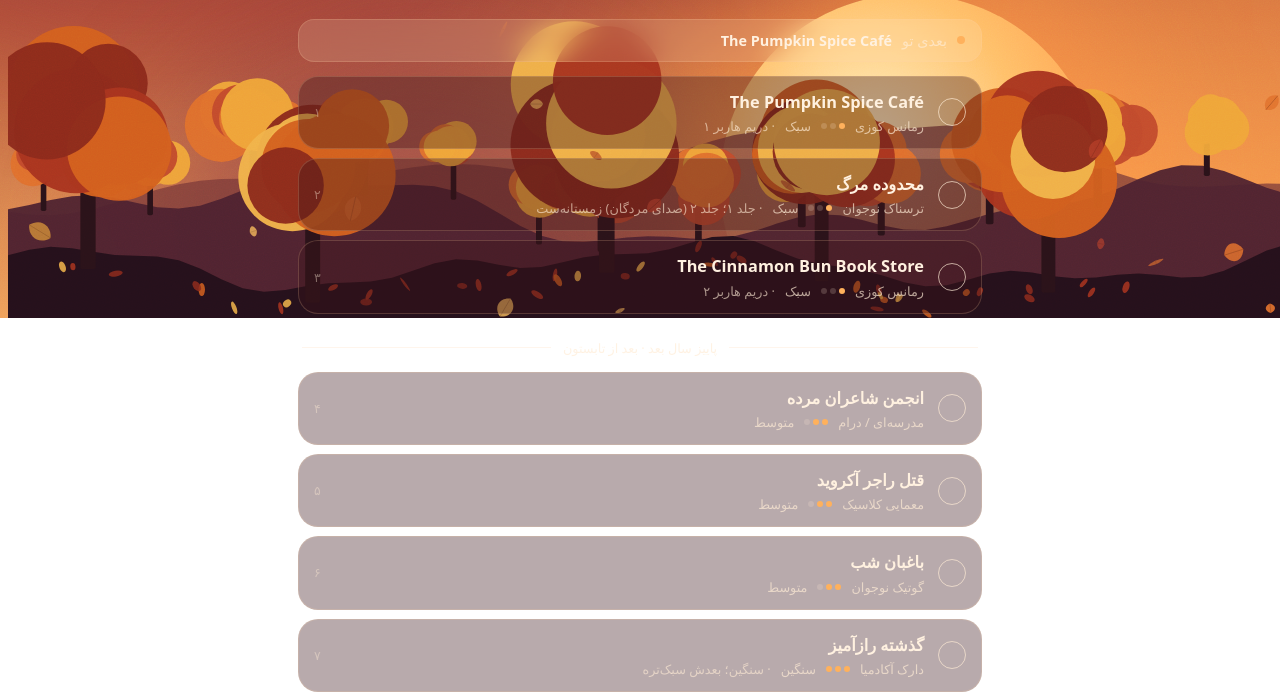
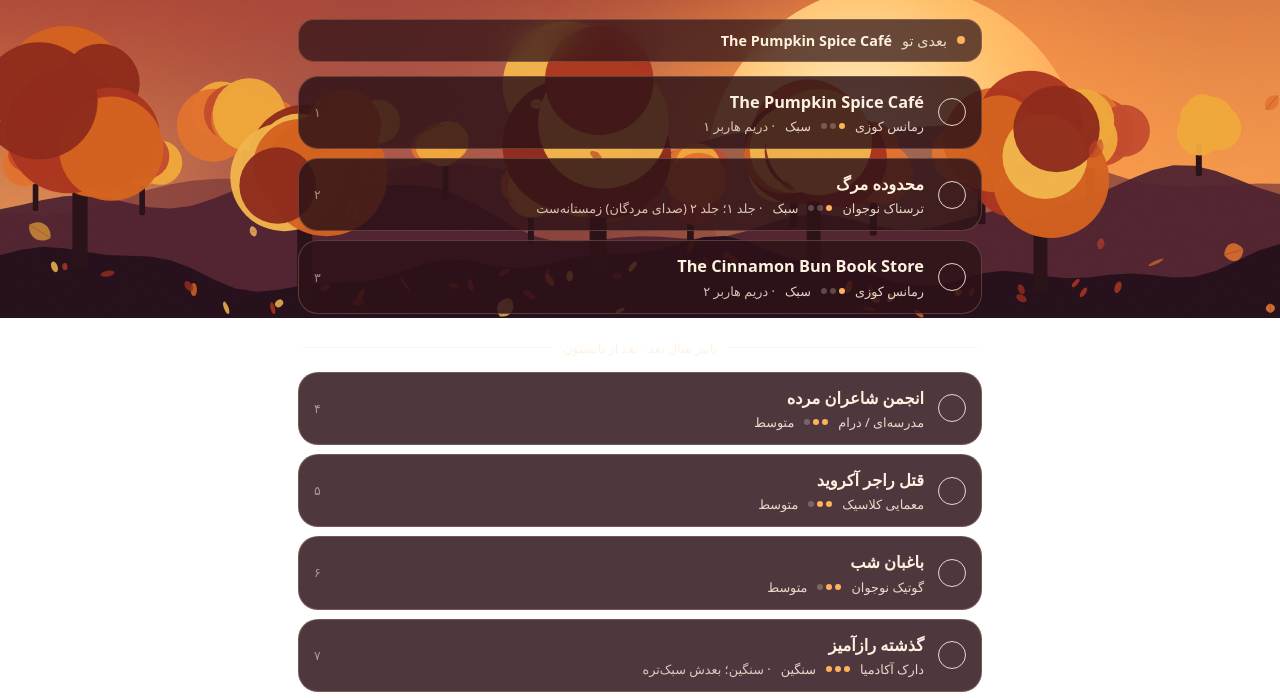
Before and after one commit to Kajwan2002/fasl-khani, a plain HTML site: page index.html in a window 1280 px wide. Shown: the part 482-1180 px from the top of the page. Drawn offline with Linux system fonts and the light colour scheme; a web font is replaced by a local one.

Commit message:
Less glassy cards, better text contrast

```diff
--- a/style.css
+++ b/style.css
@@ -9,24 +9,24 @@
   --sans:"Vazirmatn",system-ui,sans-serif;
 }
 body{
-  --ink:#fff1e0; --ink2:rgba(255,236,214,.68); --accent:#ffb15c; --accent-ink:#3a1a12;
-  --card:rgba(58,22,26,.36); --card-hover:rgba(76,30,32,.46); --line:rgba(255,205,160,.2); --pill:rgba(255,226,196,.16);
+  --ink:#fff1e0; --ink2:rgba(255,240,222,.88); --accent:#ffb15c; --accent-ink:#3a1a12;
+  --card:rgba(46,18,24,.84); --card-hover:rgba(60,24,30,.92); --line:rgba(255,205,160,.22); --pill:rgba(46,18,24,.72);
 }
 body[data-season=winter]{
-  --ink:#eef3ff; --ink2:rgba(224,235,255,.7); --accent:#a9c8ff; --accent-ink:#0f1a42;
-  --card:rgba(16,24,66,.36); --card-hover:rgba(24,34,86,.46); --line:rgba(190,215,255,.22); --pill:rgba(210,226,255,.16);
+  --ink:#eef3ff; --ink2:rgba(232,240,255,.88); --accent:#a9c8ff; --accent-ink:#0f1a42;
+  --card:rgba(14,22,62,.84); --card-hover:rgba(20,30,78,.92); --line:rgba(190,215,255,.24); --pill:rgba(14,22,62,.72);
 }
 body[data-season=spring]{
-  --ink:#4a2c3a; --ink2:rgba(74,44,58,.66); --accent:#e8709b; --accent-ink:#fff;
-  --card:rgba(255,255,255,.46); --card-hover:rgba(255,255,255,.62); --line:rgba(255,255,255,.75); --pill:rgba(255,255,255,.5);
+  --ink:#4a2c3a; --ink2:rgba(74,44,58,.82); --accent:#e8709b; --accent-ink:#fff;
+  --card:rgba(255,255,255,.86); --card-hover:rgba(255,255,255,.94); --line:rgba(255,255,255,.9); --pill:rgba(255,255,255,.78);
 }
 body[data-season=summer]{
-  --ink:#0a3a4a; --ink2:rgba(10,58,74,.68); --accent:#ff7e45; --accent-ink:#fff;
-  --card:rgba(255,255,255,.42); --card-hover:rgba(255,255,255,.58); --line:rgba(255,255,255,.7); --pill:rgba(255,255,255,.45);
+  --ink:#0a3a4a; --ink2:rgba(10,58,74,.84); --accent:#ff7e45; --accent-ink:#fff;
+  --card:rgba(255,255,255,.86); --card-hover:rgba(255,255,255,.94); --line:rgba(255,255,255,.9); --pill:rgba(255,255,255,.78);
 }
 body[data-season=reserve]{
-  --ink:#efe9ff; --ink2:rgba(226,216,255,.66); --accent:#b9a2ff; --accent-ink:#1a1238;
-  --card:rgba(30,22,66,.4); --card-hover:rgba(42,32,88,.5); --line:rgba(190,170,255,.2); --pill:rgba(210,195,255,.14);
+  --ink:#efe9ff; --ink2:rgba(232,224,255,.88); --accent:#b9a2ff; --accent-ink:#1a1238;
+  --card:rgba(24,18,58,.86); --card-hover:rgba(34,26,76,.93); --line:rgba(190,170,255,.22); --pill:rgba(24,18,58,.74);
 }
 
 *{box-sizing:border-box;margin:0}
@@ -206,6 +206,9 @@ body[data-season=reserve] .scene[data-s=reserve]{opacity:1}
 body[data-season=autumn] .iomsg.err,body[data-season=winter] .iomsg.err,body[data-season=reserve] .iomsg.err{color:#ff9a8a}
 .foot button.armed{background:var(--accent);color:var(--accent-ink);border-color:transparent}
 
+body[data-season=autumn] :is(.hero .fa,.hero .tag,.top),body[data-season=winter] :is(.hero .fa,.hero .tag,.top),body[data-season=reserve] :is(.hero .fa,.hero .tag,.top){text-shadow:0 1px 3px rgba(10,4,12,.35),0 2px 22px rgba(10,4,12,.5)}
+body[data-season=spring] :is(.hero .fa,.hero .tag,.top),body[data-season=summer] :is(.hero .fa,.hero .tag,.top){text-shadow:0 1px 14px rgba(255,255,255,.55)}
+.foot{text-shadow:inherit}
 @media (max-width:520px){
   .scenes{height:min(30vh,280px)}
   body[data-season=autumn] .orb{--s:min(44vmin,200px);--x:72%;--y:86%}
```
